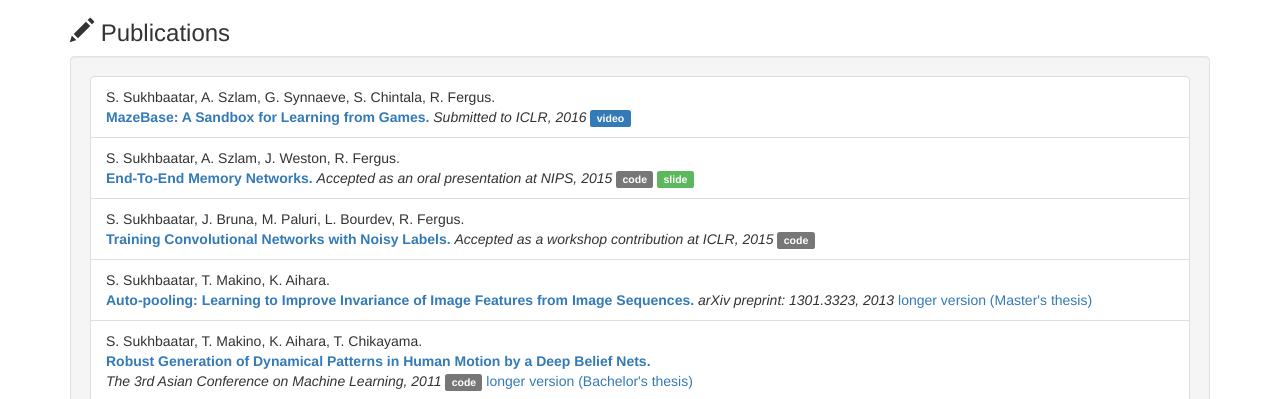
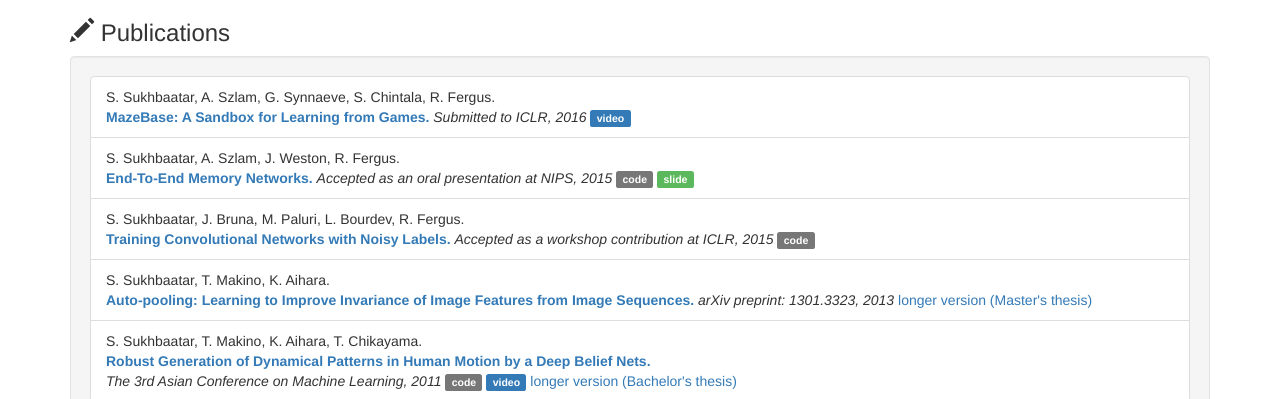
Before and after one commit to tesatory/tesatory.github.io, a plain HTML site: page index.html in a window 1280 px wide. Shown: the part 401-800 px from the top of the page. Drawn offline with nearby package versions, Linux system fonts and the light colour scheme.

Commit message:
added TRBM video

```diff
--- a/index.html
+++ b/index.html
@@ -65,6 +65,7 @@
 	    <strong class="text-primary"><a href="http://jmlr.csail.mit.edu/proceedings/papers/v20/sukhbaatar11.html" target="_blank">Robust Generation of Dynamical Patterns in Human Motion by a Deep Belief Nets.</a></strong><br/>
 	    <em>The 3rd Asian Conference on Machine Learning, 2011</em>
 	    <a class="label label-default" href="http://dl.dropbox.com/u/3201608/tdbnDemo.zip" target="_blank">code</a>
+	    <a class="label label-primary" href="https://youtu.be/aGLBFuennXI" target="_blank">video</a>
 	    <a href="./thesis.pdf" target="_blank">longer version (Bachelor's thesis)</a>
 	  </li>
 	</ul>
```
